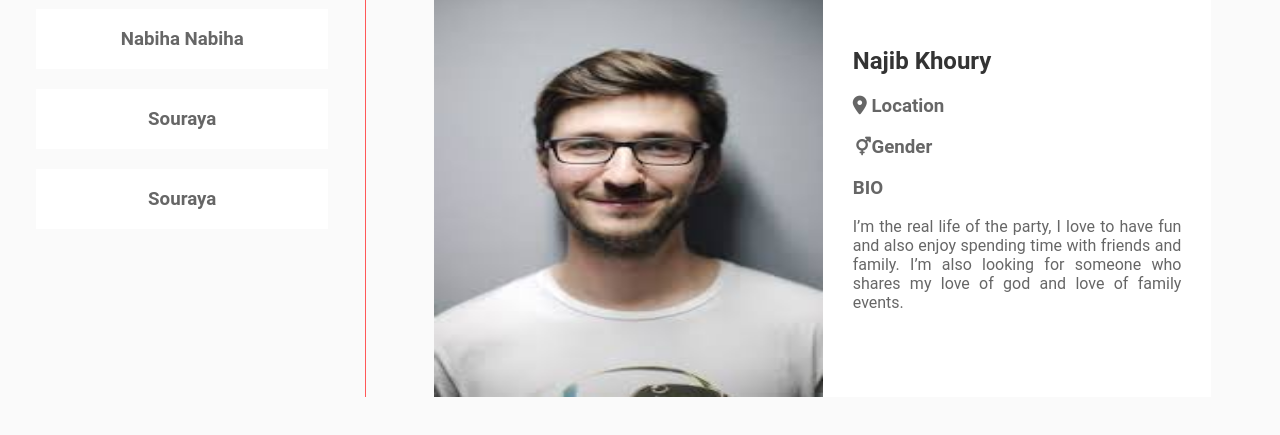
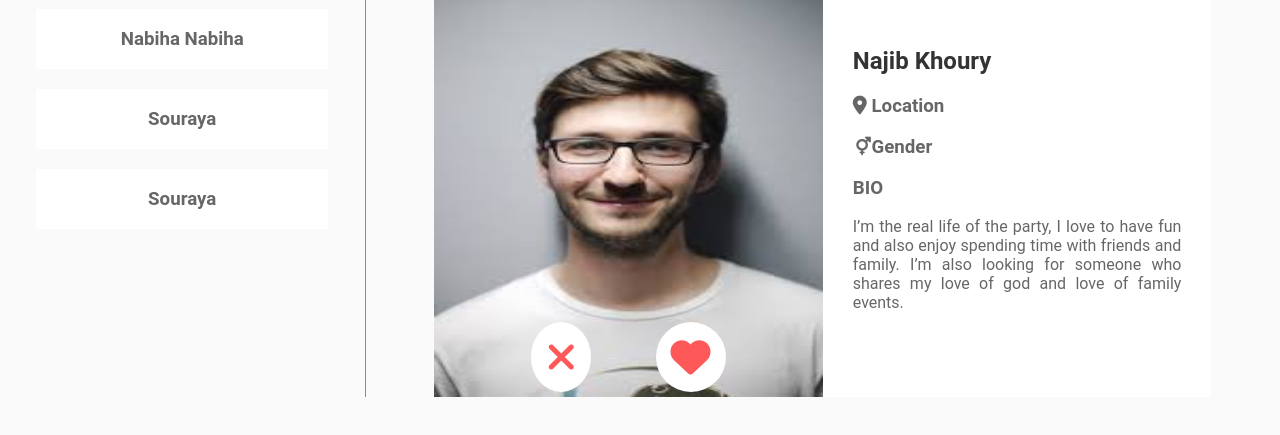
Before and after one commit to james-mahfouz/dating_app_fe, a plain HTML site: page index.html in a window 1280 px wide. Shown: the part 227-662 px from the top of the page. Drawn offline with nearby package versions, Linux system fonts and the light colour scheme.

Commit message:
added the like and dislike button

```diff
--- a/index.html
+++ b/index.html
@@ -44,6 +44,8 @@
             <div class="suggestions">
                 <div class="user_image">
                     <img src="images/user.jpg" alt="">
+                    <i class="fa-solid fa-xmark dislike-icon"></i>
+                    <i class="fa-solid fa-heart like-icon"></i>
                 </div>
                 <div class="infos">
                     <div class="text">
--- a/styles.css
+++ b/styles.css
@@ -82,6 +82,37 @@ p{
 .user_image{
     width: 50%;
     height: 100%;
+    position: relative;
+}
+
+.dislike-icon {
+    position: absolute;
+    left: 25%;
+    top: 90%;
+    transform: translateY(-50%);
+    color: #FF5858;
+    background-color: #fff;
+    border-radius: 50%;
+    font-size: 2.5rem;
+    padding: 15px;
+}
+
+.like-icon {
+    position: absolute;
+    right: 25%;
+    top: 90%;
+    transform: translateY(-50%);
+    color: #FF5858;
+    background-color: #fff;
+    border-radius: 50%;
+    font-size: 2.5rem;
+    padding: 15px;
+    transition: transform 0.3s ;
+}
+
+.dislike-icon:hover,
+.like-icon:hover{
+    cursor: pointer;
 }
 
 .user_image img{
```
